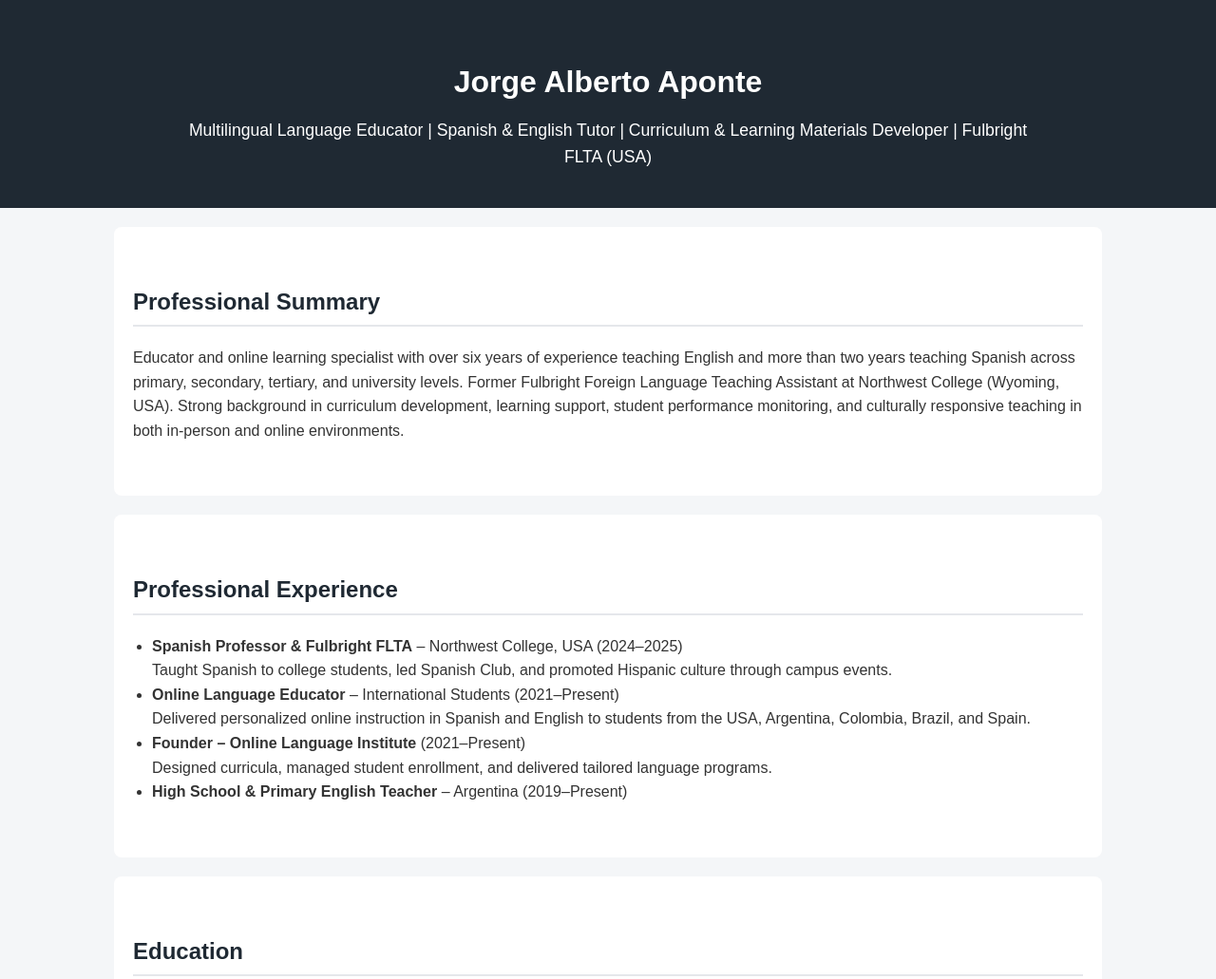
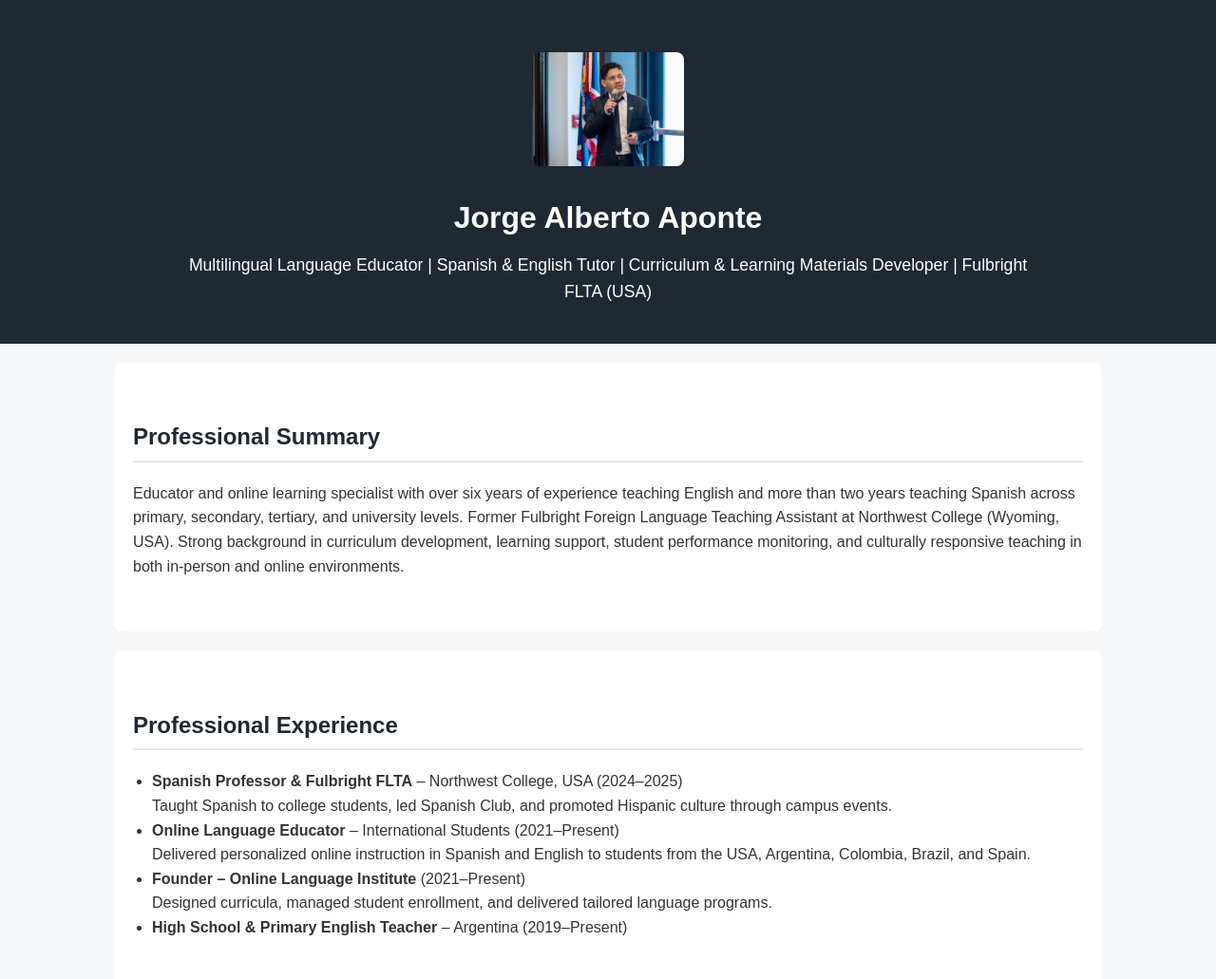
Before and after one commit to jorgeaponterey2015-maker/jorgeaponte.github.io, a plain HTML site: page index.html in a window 1280 px wide. Shown: the top 1031 px of the page at 95% size. Drawn offline with Linux system fonts and the light colour scheme.

Commit message:
Update index.html

```diff
--- a/index.html
+++ b/index.html
@@ -69,6 +69,8 @@
 <body>
 
 <header>
+  <img src="profile.jpg" alt="Jorge Aponte"
+       style="width:160px;border-radius:8px;margin-top:15px;">
   <h1>Jorge Alberto Aponte</h1>
   <p>
     Multilingual Language Educator | Spanish & English Tutor | Curriculum & Learning Materials Developer |
```
